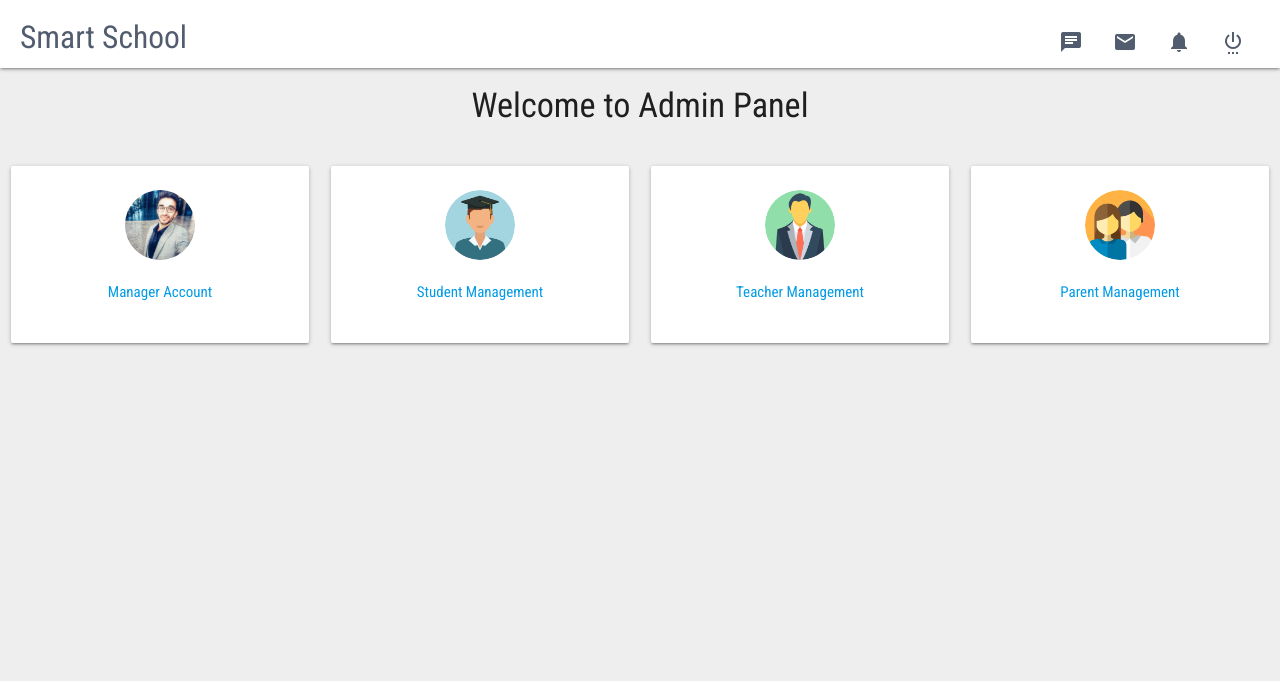
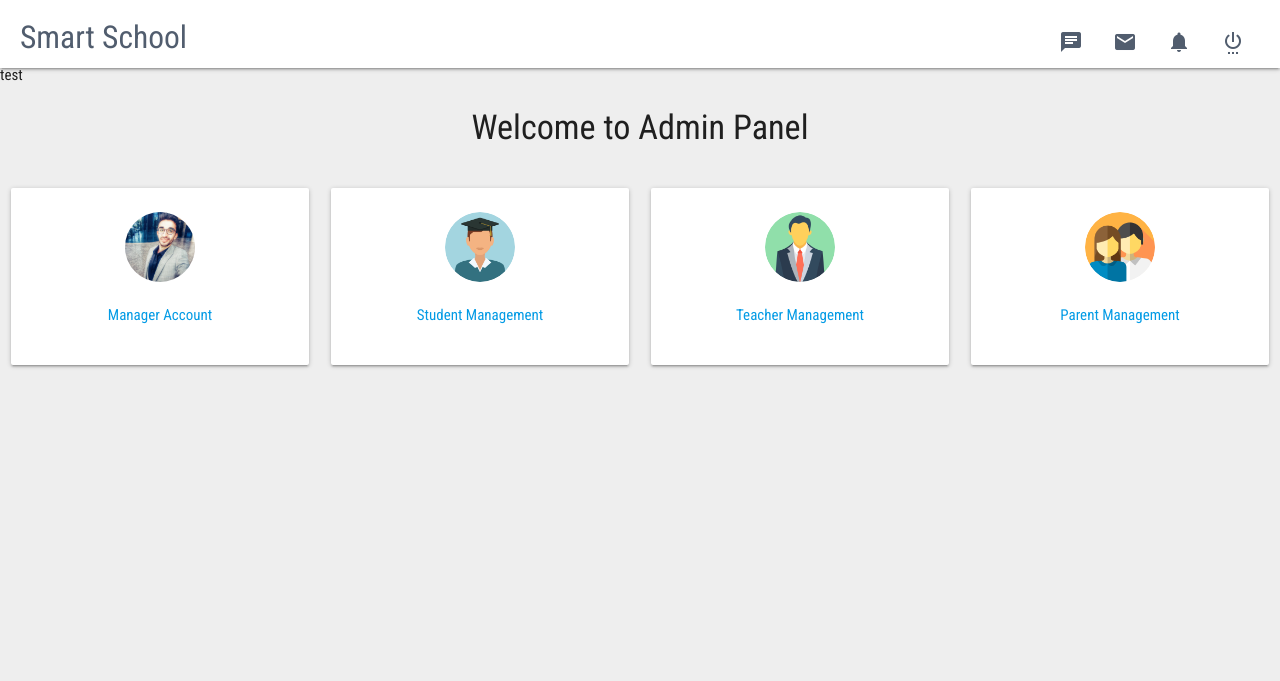
Before and after one commit to SoftwareGroup2019/SmartSchool, a PHP site: page /dashboard.php in a window 1280 px wide. Shown: the top 681 px of the page. Run offline with PHP 8.4, Linux system fonts and the light colour scheme; a user stored in the database is signed in.

Commit message:
atom test

```diff
--- a/admin/dashboard.php
+++ b/admin/dashboard.php
@@ -7,7 +7,7 @@ if(isset($_SESSION['infoID']))
     $pagetitle = "Dashboard";
       include "init.php";
 
-
+echo "test";
     ?>
 
     <div class="row">
```
